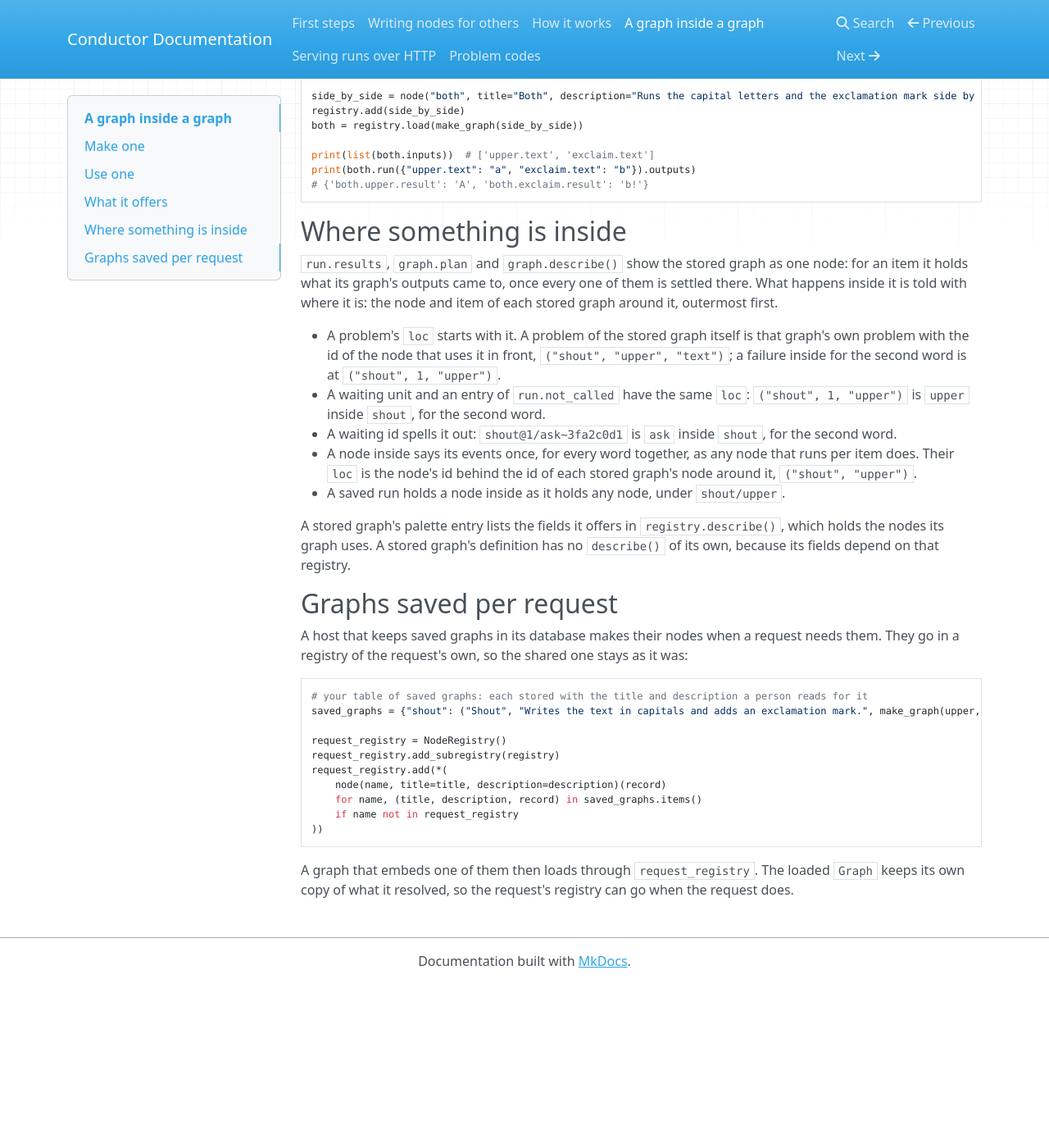
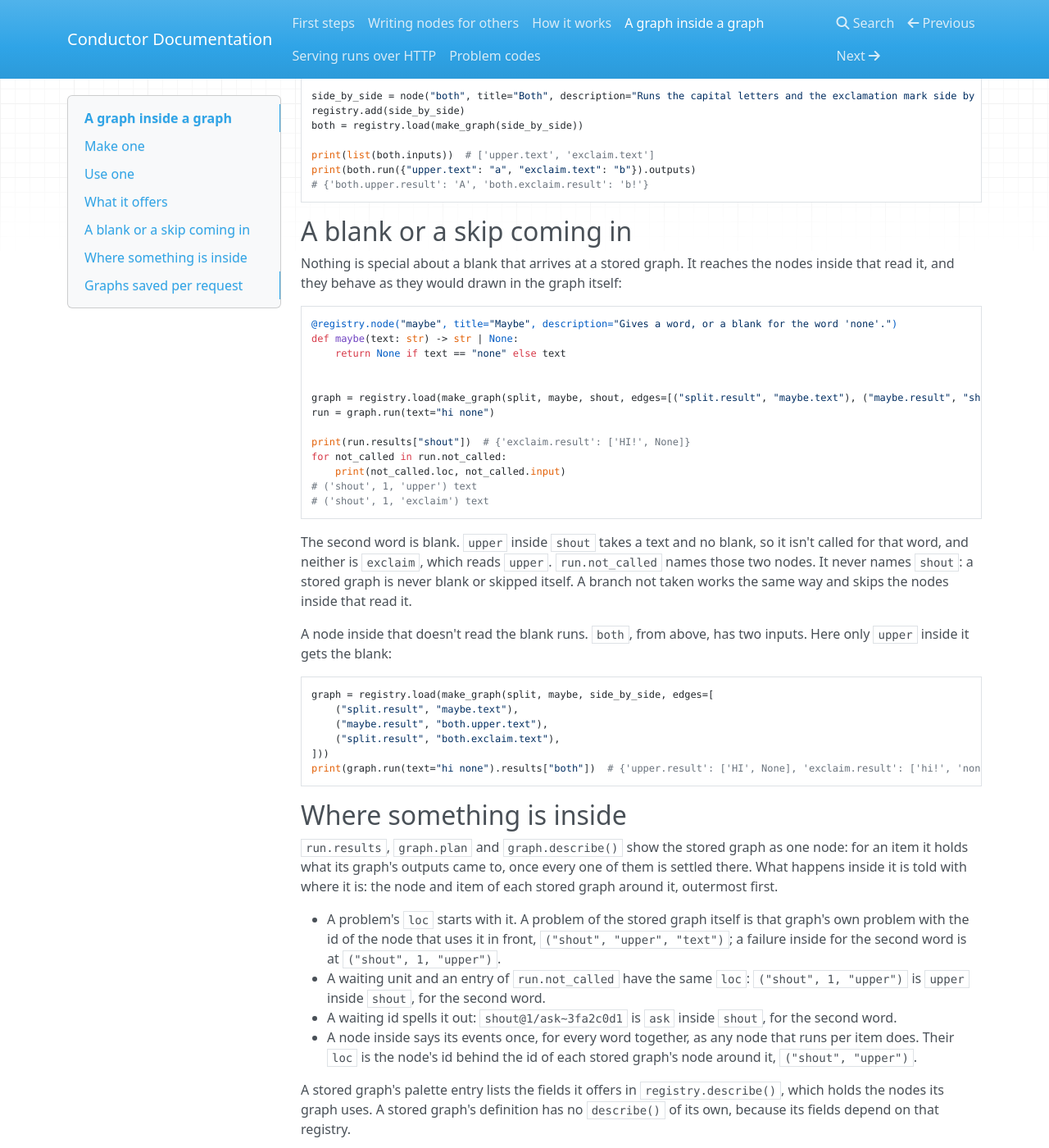
Before and after one commit to syv-ai/conductor, an MkDocs documentation site: the page built from docs/embedded-graphs.md, in a window 1280 px wide and 1400 px high, scrolled down 1621 px. Shown: the whole window at 82% size. Built offline with MkDocs 1.6.1, drawn with Linux system fonts in a browser that asks for light colours; nearby versions of some CDN libraries; before the commit the page ends 2821 px from its top, so only the background shows below that; some of the changed text lies outside the part shown.

Commit message:
docs(embedded-graphs): a blank or a skip arriving at a stored graph leaves the inner nodes that read it uncalled or skipped as drawn flat, an inner node that doesn't read it runs, and the stored graph is never blank or skipped, each by an example

````diff
--- a/docs/embedded-graphs.md
+++ b/docs/embedded-graphs.md
@@ -44,7 +44,8 @@ version 1 keeps running version 1 until [`registry.upgrade`](writing-nodes.md#a-
 ## Use one
 
 Wire it like any node. Its inputs are its graph's inputs, by their names there, and its outputs are its graph's
-outputs, by their addresses there, so an edge reads `shout.exclaim.result`:
+outputs, by their addresses there, so an edge reads `shout.exclaim.result`. `make_graph` wants its `edges=` written
+out: a chain is drawn only between functions:
 
 ```python
 graph = registry.load(make_graph(split, shout, join, edges=[("split.result", "shout.text"), ("shout.exclaim.result", "join.texts")]))
@@ -85,6 +84,43 @@ print(both.run({"upper.text": "a", "exclaim.text": "b"}).outputs)
 # {'both.upper.result': 'A', 'both.exclaim.result': 'b!'}
 ```
 
+## A blank or a skip coming in
+
+Nothing is special about a blank that arrives at a stored graph. It reaches the nodes inside that read it, and they
+behave as they would drawn in the graph itself:
+
+```python
+@registry.node("maybe", title="Maybe", description="Gives a word, or a blank for the word 'none'.")
+def maybe(text: str) -> str | None:
+    return None if text == "none" else text
+
+
+graph = registry.load(make_graph(split, maybe, shout, edges=[("split.result", "maybe.text"), ("maybe.result", "shout.text")]))
+run = graph.run(text="hi none")
+
+print(run.results["shout"])  # {'exclaim.result': ['HI!', None]}
+for not_called in run.not_called:
+    print(not_called.loc, not_called.input)
+# ('shout', 1, 'upper') text
+# ('shout', 1, 'exclaim') text
+```
+
+The second word is blank. `upper` inside `shout` takes a text and no blank, so it isn't called for that word, and
+neither is `exclaim`, which reads `upper`. `run.not_called` names those two nodes. It never names `shout`: a stored
+graph is never blank or skipped itself. A branch not taken works the same way and skips the nodes inside that read it.
+
+A node inside that doesn't read the blank runs. `both`, from above, has two inputs. Here only `upper` inside it
+gets the blank:
+
+```python
+graph = registry.load(make_graph(split, maybe, side_by_side, edges=[
+    ("split.result", "maybe.text"),
+    ("maybe.result", "both.upper.text"),
+    ("split.result", "both.exclaim.text"),
+]))
+print(graph.run(text="hi none").results["both"])  # {'upper.result': ['HI', None], 'exclaim.result': ['hi!', 'none!']}
+```
+
 ## Where something is inside
 
 `run.results`, `graph.plan` and `graph.describe()` show the stored graph as one node: for an item it holds what its
@@ -99,7 +135,6 @@ the node and item of each stored graph around it, outermost first.
 - A waiting id spells it out: `shout@1/ask~3fa2c0d1` is `ask` inside `shout`, for the second word.
 - A node inside says its events once, for every word together, as any node that runs per item does. Their `loc` is
   the node's id behind the id of each stored graph's node around it, `("shout", "upper")`.
-- A saved run holds a node inside as it holds any node, under `shout/upper`.
 
 A stored graph's palette entry lists the fields it offers in `registry.describe()`, which holds the nodes its
 graph uses. A stored graph's definition has no `describe()` of its own, because its fields depend on that registry.
````
Also changed, not shown: other parts of docs/embedded-graphs.md (+1 -3 lines).
